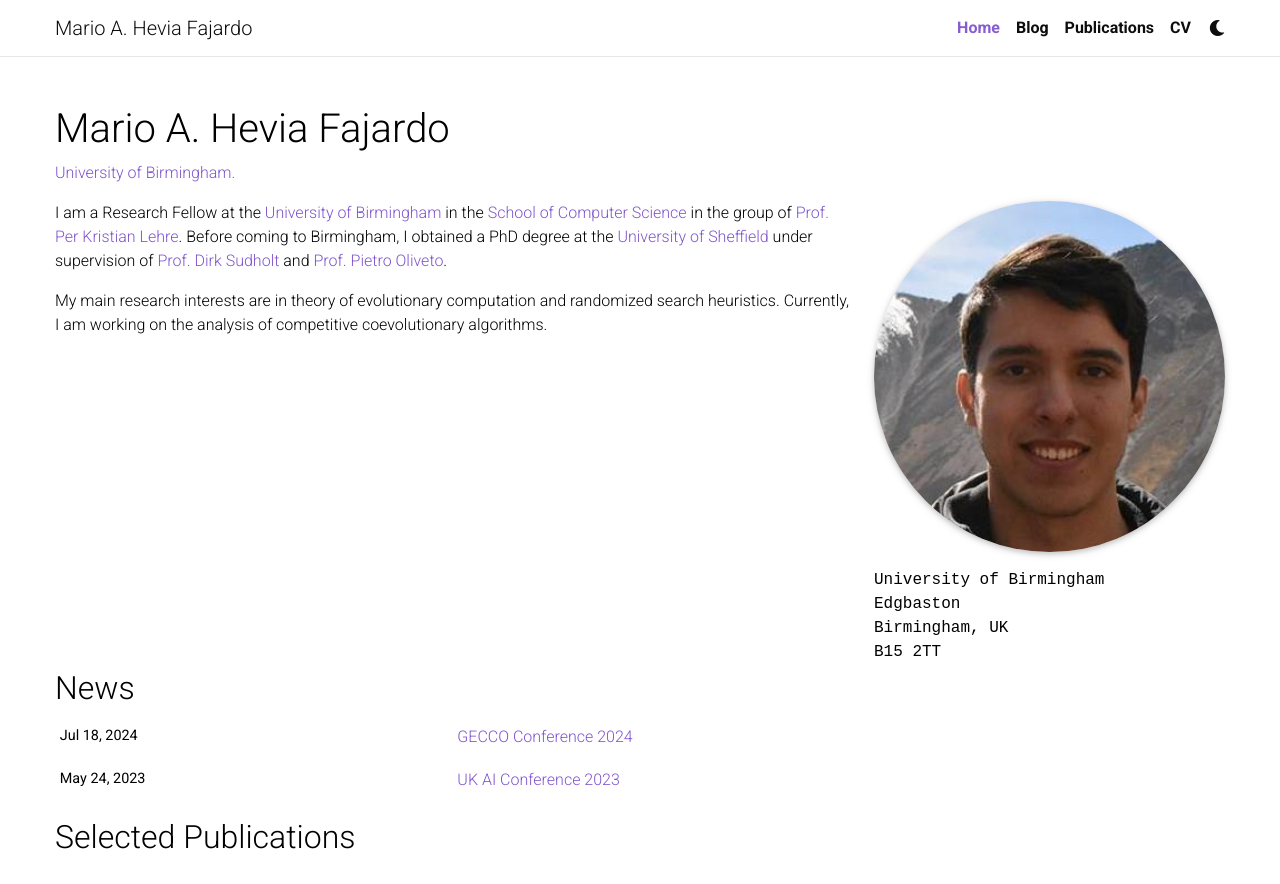
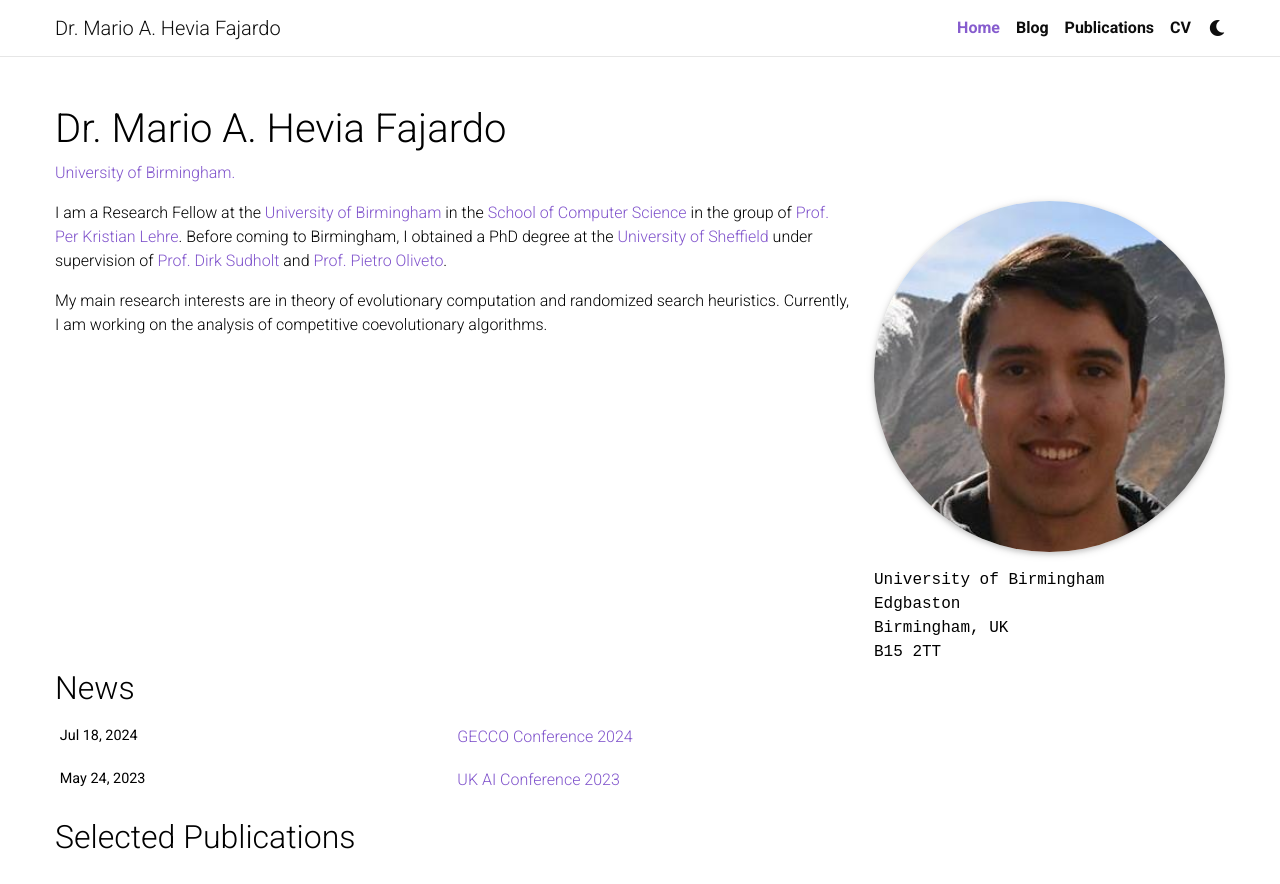
Before and after one commit to mariohevia/mariohevia.github.io, a Jekyll site: the page built from _pages/about.md, in a window 1280 px wide and 1373 px high, cut to the strip 0-884 px from the top of the window. Built offline with Jekyll 4.4.1, drawn with Linux system fonts in a browser that asks for light colours; full-size pictures stand in for the smaller copies a plugin makes; comment, search, counter and statistics services are not loaded; a style sheet for code colours, icons or effects is not loaded.

```diff
--- a/_config.yml
+++ b/_config.yml
@@ -2,7 +2,7 @@
 # Site settings
 # -----------------------------------------------------------------------------
 
-title: Mario A. Hevia Fajardo # the website title (if blank, full name will be used instead)
+title: Dr. Mario A. Hevia Fajardo # the website title (if blank, full name will be used instead)
 first_name: Mario
 middle_name: A.
 last_name: Hevia Fajardo
```
